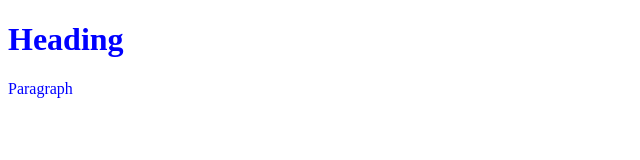
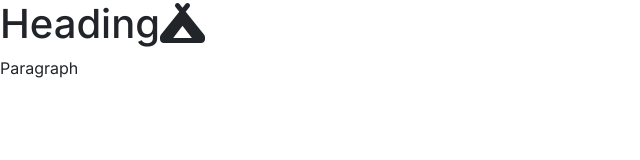
Before and after one commit to TimurShomakhov2/California-Summer-Camp, a plain HTML site: page index.html in a window 1280 px wide. Shown: the whole page, without its empty margins (0-640 px from the left). Drawn offline with nearby package versions, Linux system fonts and the light colour scheme.

Commit message:
Add external libraries

```diff
--- a/assets/css/style.css
+++ b/assets/css/style.css
@@ -1,3 +1,10 @@
+/* Google Fonts */
+@import url('https://fonts.googleapis.com/css2?family=Inter:ital,opsz,wght@0,14..32,100..900;1,14..32,100..900&display=swap');
+
 body {
-    color: blue;
+    font-family: "Inter", sans-serif;
 }
+
+h1 {
+    font-family: "Inter", sans-serif;
+}
--- a/index.html
+++ b/index.html
@@ -5,6 +5,8 @@
     <meta charset="UTF-8">
     <meta name="viewport" content="width=device-width, initial-scale=1.0">
     <title>California Summer Camp</title>
+    <!-- Bootstrap CSS -->
+    <link href="https://cdn.jsdelivr.net/npm/bootstrap@5.3.3/dist/css/bootstrap.min.css" rel="stylesheet" integrity="sha384-QWTKZyjpPEjISv5WaRU9OFeRpok6YctnYmDr5pNlyT2bRjXh0JMhjY6hW+ALEwIH" crossorigin="anonymous">
     <!-- Favicon -->
     <link rel="apple-touch-icon" sizes="180x180" href="/apple-touch-icon.png">
     <link rel="icon" type="image/png" sizes="32x32" href="/favicon-32x32.png">
@@ -15,8 +17,12 @@
 </head>
 
 <body>
-<h1>Heading</h1>
+<h1>Heading<i class="fa-solid fa-campground"></i></h1>
 <p>Paragraph</p>
+<!-- Bootstrap JS -->
+<script src="https://cdn.jsdelivr.net/npm/bootstrap@5.3.3/dist/js/bootstrap.bundle.min.js" integrity="sha384-YvpcrYf0tY3lHB60NNkmXc5s9fDVZLESaAA55NDzOxhy9GkcIdslK1eN7N6jIeHz" crossorigin="anonymous"></script>
+<!-- Font Awesome Kit -->
+<script src="https://kit.fontawesome.com/27f4889514.js" crossorigin="anonymous"></script>
 </body>
 
 </html>
```
